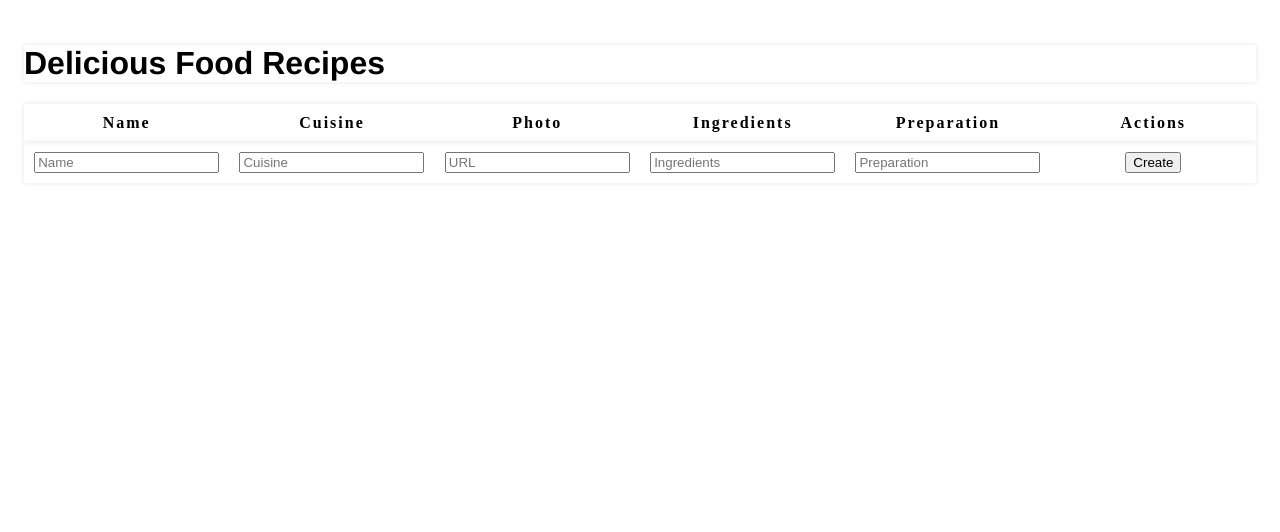
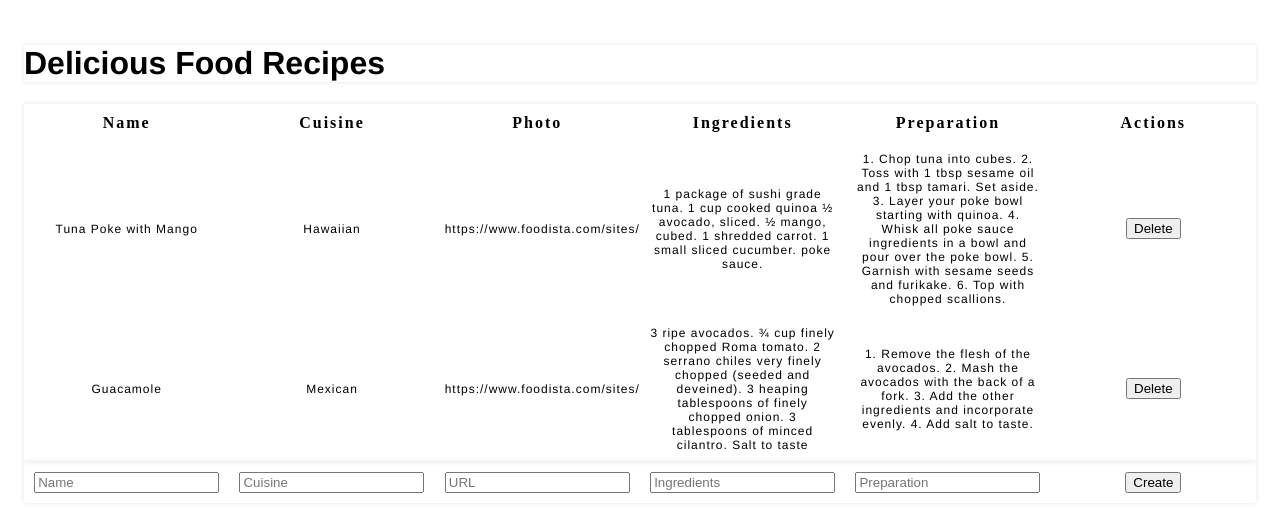
Before and after one commit to jackymiao/Recipe-CRUD, a React (Create React App) app: page / in a window 1280 px wide. Shown: the top 532 px of the page. Built offline with nearby package versions, Linux system fonts and the light colour scheme.

Commit message:
display the recipe table with delete button

```diff
--- a/src/App.js
+++ b/src/App.js
@@ -14,7 +14,7 @@ function App() {
   return (
     <div className="App">
       <header><h1>Delicious Food Recipes</h1></header>
-      <RecipeList />
+      <RecipeList recipes={recipes} />
       <RecipeCreate />
     </div>
   );
--- /dev/null
+++ b/src/Recipe.js
@@ -0,0 +1,17 @@
+import React from 'react';
+
+
+function Recipe({recipe}){
+    console.log(recipe);
+    return <tr key={recipe.name}>
+            <td>{recipe.name}</td>
+            <td>{recipe.cuisine}</td>
+            <td>{recipe.photo}</td>
+            <td>{recipe.ingredients}</td>
+            <td>{recipe.preparation}</td>
+            <td><button>Delete</button></td>
+          </tr>
+}
+
+
+export default Recipe;
--- a/src/RecipeList.js
+++ b/src/RecipeList.js
@@ -1,6 +1,7 @@
 import React from "react";
+import Recipe from './Recipe.js'
 
-function RecipeList() {
+function RecipeList({recipes}) {
 
   // TODO: Display the list of recipes using the structure of table that is provided.
   // TODO: Create at least one additional component that is used by this component.
@@ -10,7 +11,7 @@ function RecipeList() {
     <div className="recipe-list">
       <table>
         <thead>
-          <tr>
+          <tr key="tableheader">
             <th>Name</th>
             <th>Cuisine</th>
             <th>Photo</th>
@@ -20,6 +21,7 @@ function RecipeList() {
           </tr>
         </thead>
         <tbody>
+          {recipes.map(recipe=><Recipe recipe={recipe} />)}
 
         </tbody>
       </table>
```
